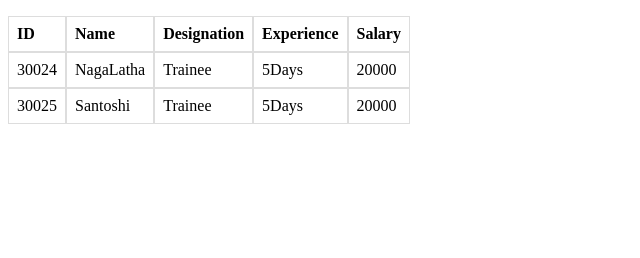
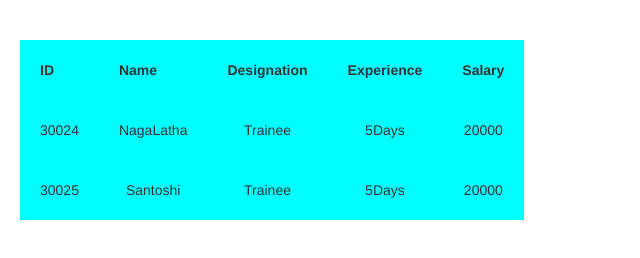
Before and after one commit to gnani-varkala/Training, a plain HTML site: page JSON to Table/index.html in a window 1280 px wide. Shown: the whole page, without its empty margins (0-640 px from the left). Drawn offline with nearby package versions, Linux system fonts and the light colour scheme.

Commit message:
AJAX call

```diff
--- /dev/null
+++ b/JSON to Table/JS/json_table.js
@@ -0,0 +1,43 @@
+$(document).ready(function(){
+	/*	var Employees= [
+    {
+      "ID": "30024",
+      "Name": "NagaLatha",
+      "Designation": "Trainee",
+      "Experience": "5Days",
+      "Salary": 20000
+    },
+    {
+      "ID": "30025",
+      "Name": "Santoshi",
+      "Designation": "Trainee",
+      "Experience": "5Days",
+      "Salary": 20000
+    }
+  ];*/
+		var Employees = [];
+		$.ajax({url: "JSON/details.json", success: function(result){
+			Employees = result;
+			console.log(result);
+
+		console.log(Employees);
+		$("#test").append('<table class="table">');
+		$("#test").append("<thead><tr>");
+			for(var index in Employees[0]){
+				$("#test").append("<th>"+index+"</th>");
+			}
+				$("#test").append("</tr></thead>");
+			//appending array elements to DOM
+			for(var i=0;i<Employees.length;i++){
+					$("#test").append("<tr>");
+	        $("#test").append("<td>"+Employees[i].ID+"</td>");
+					$("#test").append("<td>"+Employees[i].Name+"</td>");
+					$("#test").append("<td>"+Employees[i].Designation+"</td>");
+					$("#test").append("<td>"+Employees[i].Experience+"</td>");
+					$("#test").append("<td>"+Employees[i].Salary+"</td>");
+					$("#test").append("</tr>");
+			}
+			//function to check for repetion
+			$("#test").append("</table>");
+		 }});
+});
--- /dev/null
+++ b/JSON to Table/JSON/details.json
@@ -0,0 +1,16 @@
+[
+    {
+      "ID": "30024",
+      "Name": "NagaLatha",
+      "Designation": "Trainee",
+      "Experience": "5Days",
+      "Salary": 20000
+    },
+    {
+      "ID": "30025",
+      "Name": "Santoshi",
+      "Designation": "Trainee",
+      "Experience": "5Days",
+      "Salary": 20000
+    }
+  ]
--- a/JSON to Table/index.html
+++ b/JSON to Table/index.html
@@ -1,68 +1,27 @@
 <!DOCTYPE html>
 <html>
 	<head>
+		<meta name="viewport" content="width=device-width, initial-scale=1">
+		<link rel="stylesheet" href="https://maxcdn.bootstrapcdn.com/bootstrap/3.3.7/css/bootstrap.min.css">
 		<script src="https://ajax.googleapis.com/ajax/libs/jquery/3.1.1/jquery.min.js"></script>
-		<!--<script src="JS/jquery_ngrepeat.js"></script> -->
+		<script src="https://maxcdn.bootstrapcdn.com/bootstrap/3.3.7/js/bootstrap.min.js"></script>
+		<script src="JS/json_table.js"></script>
+
 		<style>
-table {
-    font-family: arial, sans-serif;
-    border-collapse: collapse;
-    width: 100%;
-}
+			div{
+				text-align:center;
+				width:auto;
+				padding:20px 20px;
+				font :20;
+			}
+			td, th {
+				background:aqua;
+				padding: 20px;
+			}
+		</style>
 
-td, th {
-    border: 1px solid #dddddd;
-    text-align: left;
-    padding: 8px;
-}
-
-tr:nth-child(even) {
-    background-color: #dddddd;
-}
-</style>
 	</head>
 	<body>
-		<p id="test"></p>
+		<div class="table-responsive" id="test"></div>
 	</body>
-	<script>
-
-
-	$(document).ready(function(){
-
-		var Employees= [
-    {
-      "ID": "30024",
-      "Name": "NagaLatha",
-      "Designation": "Trainee",
-      "Experience": "5Days",
-      "Salary": 20000
-    },
-    {
-      "ID": "30025",
-      "Name": "Santoshi",
-      "Designation": "Trainee",
-      "Experience": "5Days",
-      "Salary": 20000
-    }
-  ];
-		$("#test").append("<table>");
-		$("#test").append("<tr>");
-			for(var index in Employees[0]){
-				$("#test").append("<th>"+index+"</th>");
-			}
-				$("#test").append("</tr>");
-			//appending array elements to DOM
-			for(var i=0;i<Employees.length;i++){
-					$("#test").append("<tr>");
-	        $("#test").append("<td>"+Employees[i].ID+"</td>");
-					$("#test").append("<td>"+Employees[i].Name+"</td>");
-					$("#test").append("<td>"+Employees[i].Designation+"</td>");
-					$("#test").append("<td>"+Employees[i].Experience+"</td>");
-					$("#test").append("<td>"+Employees[i].Salary+"</td>");
-					$("#test").append("</tr>");
-			}
-			//function to check for repetion
-			$("#test").append("</table>");
-});
-	</script>
 </html>
```
